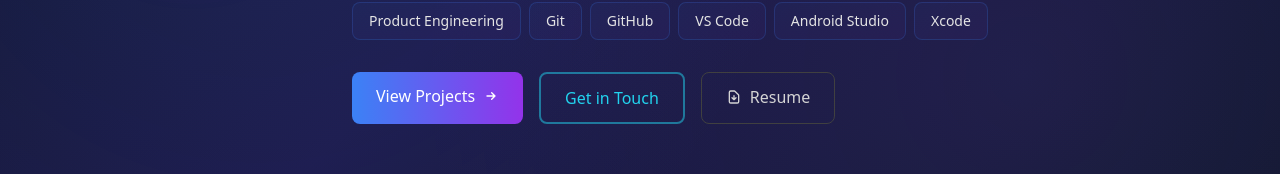
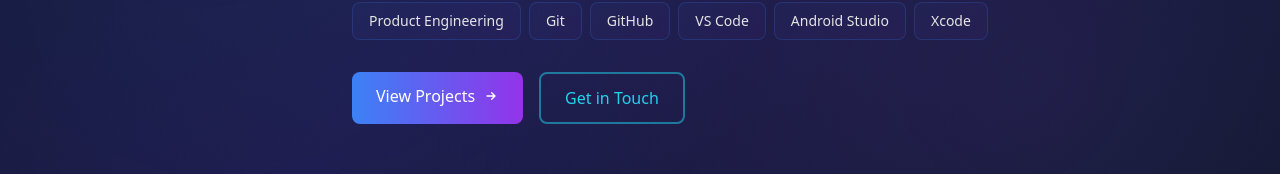
Before and after one commit to kapishpandey-18/kapish-portfolio, a React (Vite) app: page / in a window 1280 px wide. Shown: the part 565-739 px from the top of the page. Built offline with nearby package versions, Linux system fonts and the light colour scheme.

Commit message:
Remove resume download button

```diff
--- a/src/components/Hero.jsx
+++ b/src/components/Hero.jsx
@@ -1,7 +1,6 @@
 import { profile } from "../data/profile";
 import { Link } from "react-router-dom";
 import ArrowRightIcon from "../assets/icons/arrow-right.svg?react";
-import DownloadIcon from "../assets/icons/download.svg?react";
 
 export default function Hero() {
   return (
@@ -68,17 +67,6 @@
             >
               Get in Touch
             </Link>
-
-            <a
-              href="/resume.pdf"
-              download="Kapish_Pandey_Resume.pdf"
-              className="px-6 py-3 rounded-lg border border-neutral-700 text-neutral-300 font-medium hover:border-purple-600 hover:text-purple-600 hover:bg-purple-600/5 transition-all duration-300"
-            >
-              <span className="flex items-center gap-2">
-                <DownloadIcon className="w-4 h-4" aria-hidden="true" />
-                Resume
-              </span>
-            </a>
           </div>
         </div>
       </div>
```
Also changed, not shown: 1 other file (tests, documents, lock files or other folders).
